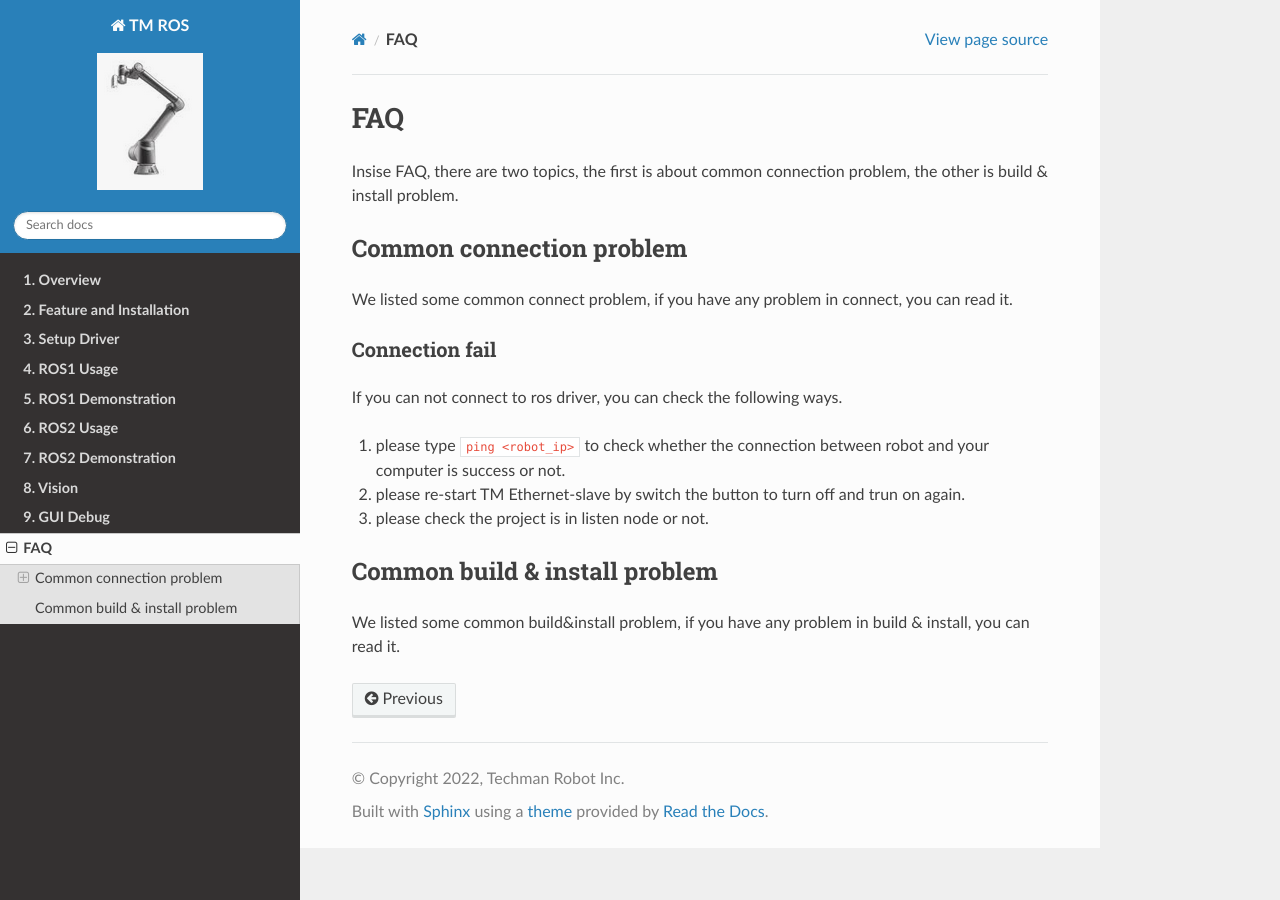
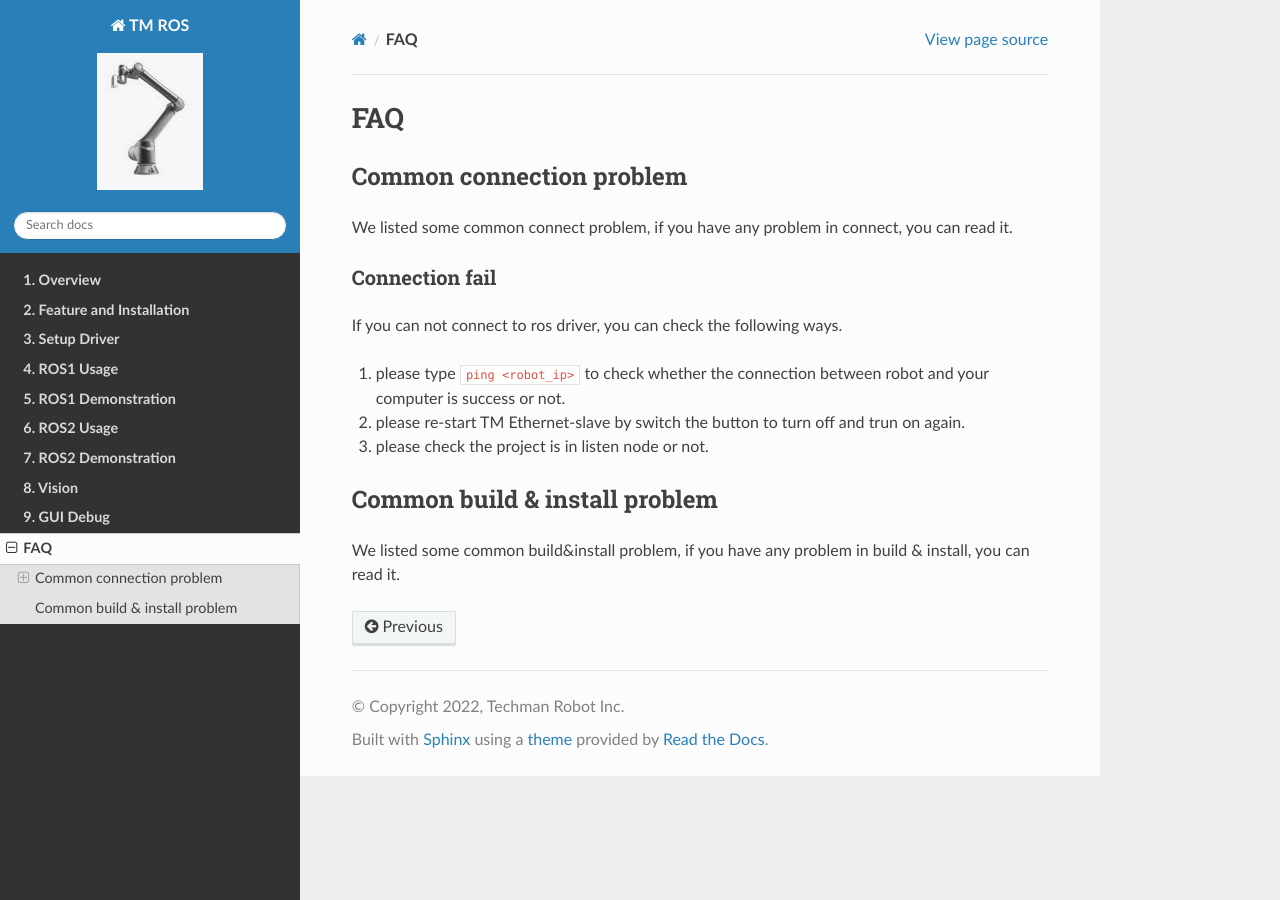
Before and after one commit to TechmanRobotIncOwner/ros-document, a Sphinx documentation site: the page built from source/FAQ.md, in a window 1280 px wide. Built offline with Sphinx 7.4.7 and the Read the Docs theme 2.0.0, drawn with Linux system fonts in a browser that asks for light colours.

Commit message:
FAQ modify

```diff
--- a/source/FAQ.md
+++ b/source/FAQ.md
@@ -1,6 +1,4 @@
 ## __FAQ__
-
-Insise FAQ, there are two topics, the first is about common connection problem, the other is build & install problem.
 
 ### Common connection problem
 We listed some common connect problem, if you have any problem in connect, you can read it.
```
